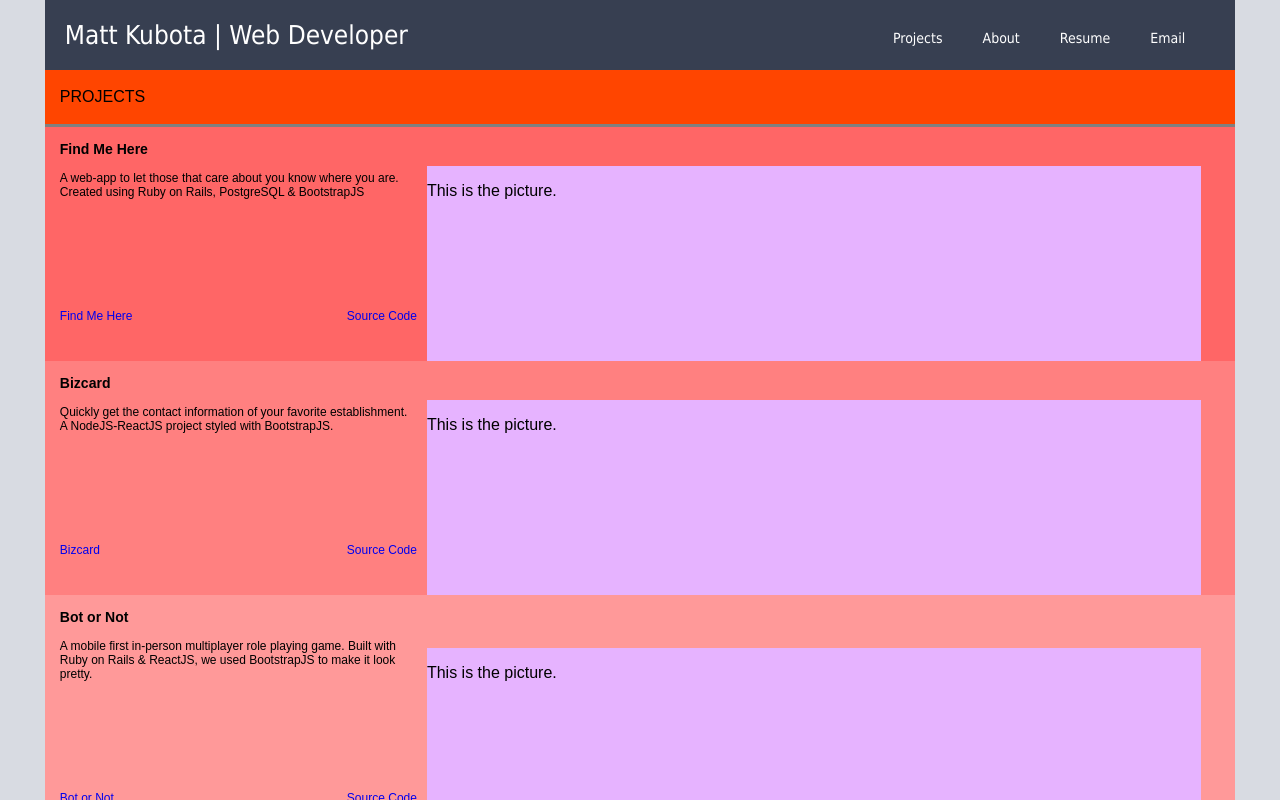
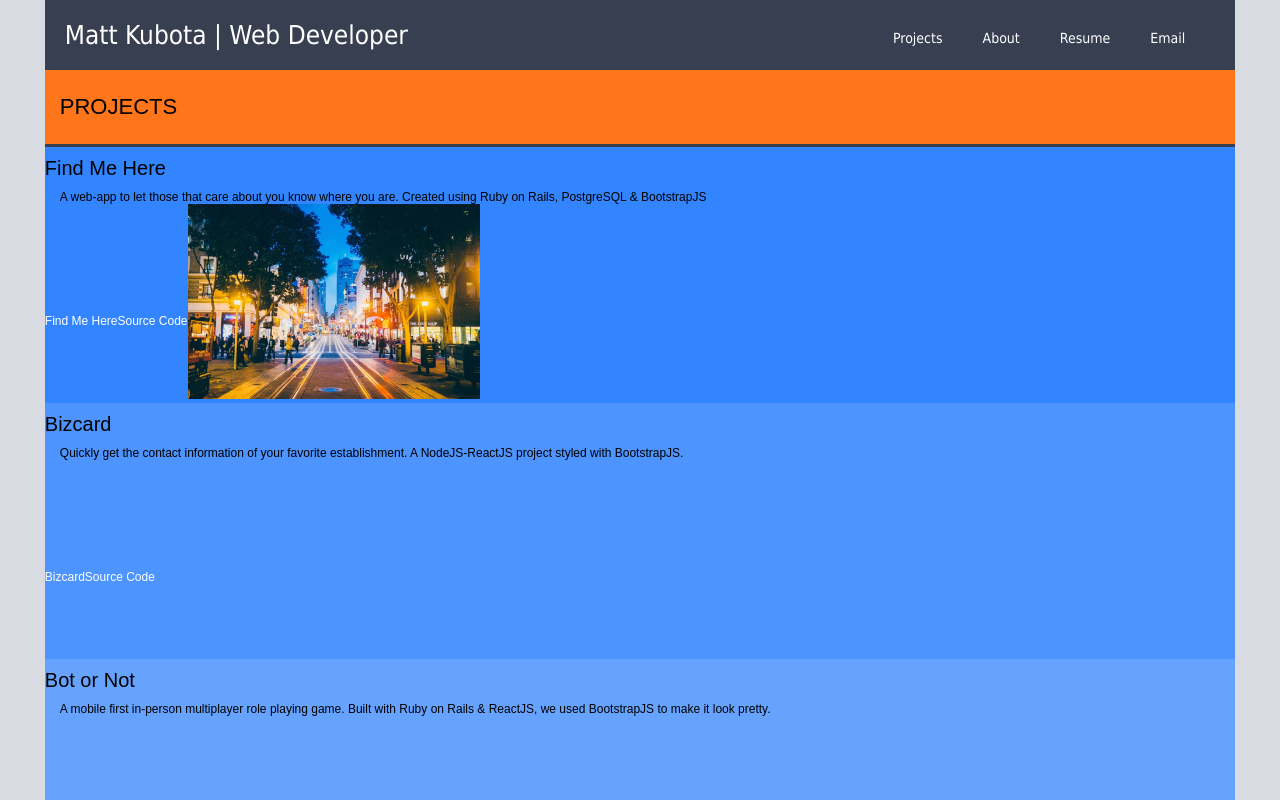
Before and after one commit to mattk5/homepage, a React (Create React App) app: page / in a window 1280 px wide. Shown: the top 800 px of the page. Built offline with nearby package versions, Linux system fonts and the light colour scheme.

Commit message:
changed color and testing layout with an image.

```diff
--- a/src/about.css
+++ b/src/about.css
@@ -7,9 +7,12 @@
 	background-color: #373F51;
 	color: white;
 	font-size: 30px;
-	border-bottom: gray 3px solid;
+	font-weight: 100;
+	border-bottom: #ff751a 3px solid;
 }
 
 .about-body {
+	font-size: 14px;
+	font-weight: 100;
 	padding: 0px 10px 20px 10px;
 }
--- a/src/body.css
+++ b/src/body.css
@@ -1,37 +1,51 @@
-.project-title {
-	background-color: #FF4500;
+.project-header {
+	background-color: #ff751a;
 	padding: 2px 0px 2px 15px;
-	border-bottom: gray 3px solid;
+	border-bottom: #373F51 3px solid;
+	font-size: 22px;
+	font-weight: 100;
 }
 
 .each-project {
 	background-color: #d580ff;
 	min-height: 225px;
+	width: 100%;
 }
 
-.project-info {
-	width: 30%;
+.each-title {
+	font-size: 20px;
+	padding: 10px 0 10px 0;
+}
+
+.project-description {
+	/*width: 30%;*/
 	font-size: 12px;
-	display: inline-block;
+	font-weight: 100;
 	margin-right: 10px;
 	padding-left: 15px;
-}
-
-.picture {
-	width: 65%;
-	height: 195px;
-	display: inline-block;
-	background-color: #e6b3ff;
 }
 
 .live {
 	margin-top: 110px;
 	float: left;
 	text-decoration: none;
+	color: white;
+	font-size: 12px;
+	font-weight: 100;
 }
 
 .source {
 	margin-top: 110px;
-	float: right;
+	float: left;
 	text-decoration: none;
+	color: white;
+	font-size: 12px;
+	font-weight: 100;
 }
+
+.picture {
+	/*width: 65%;*/
+	height: 195px;
+	/*float: right;*/
+	background-color: #e6b3ff;
+}
--- a/src/body.js
+++ b/src/body.js
@@ -21,9 +21,9 @@ export default class Body extends Component {
 	render() {
 		return(
 			<div id="project-container">
-			<div className="project-title">
-				<p>PROJECTS</p>
-			</div>
+				<div className="project-header">
+					<p>PROJECTS</p>
+				</div>
 				{this.props.projects.map(project => {
 					const divBackground = {
 						background: project.backgroundColor
@@ -31,13 +31,11 @@ export default class Body extends Component {
 					return(
 						<div className="each-project" style={divBackground}>
 							<div className="project-info">
-								<h3>{project.name}</h3>
-								<div>{project.description}</div>
+								<div className="each-title">{project.name}</div>
+								<div className="project-description">{project.description}</div>
 								<a className="live" href={project.url}>{project.name}</a>
 								<a className="source" href={project.source}>Source Code</a>
-							</div>
-							<div className="picture">
-								<p>This is the picture.</p>
+								<img className="picture" src={project.imgSrc} alt=""/>
 							</div>
 						</div>
 						)
--- a/src/data/projects.js
+++ b/src/data/projects.js
@@ -1,24 +1,27 @@
+import findMeHere from '../pictures/find.jpg'
+
 const projects = [
 	{
 		name: 'Find Me Here',
 		description: 'A web-app to let those that care about you know where you are. Created using Ruby on Rails, PostgreSQL & BootstrapJS',
 		source: 'https://github.com/mattk5/findmehere',
 		url: 'https://findmehere.herokuapp.com',
-		backgroundColor: '#ff6666',
+		backgroundColor: '#3385ff',
+		imgSrc: findMeHere,
 	},
 	{
 		name: 'Bizcard',
 		description: 'Quickly get the contact information of your favorite establishment. A NodeJS-ReactJS project styled with BootstrapJS.',
 		source: 'https://github.com/mattk5/biz-card',
 		url: 'https://beta-bizcard.herokuapp.com',
-		backgroundColor: '#ff8080',
+		backgroundColor: '#4d94ff',
 	},
 	{
 		name: 'Bot or Not',
 		description: 'A mobile first in-person multiplayer role playing game. Built with Ruby on Rails & ReactJS, we used BootstrapJS to make it look pretty.',
 		source: 'https://github.com/mattk5/bot-or-not',
 		url: 'https://bot-or-not.herokuapp.com',
-		backgroundColor: '#ff9999',
+		backgroundColor: '#66a3ff',
 	}
 ]
 
```
Also changed, not shown: src/pictures/find.jpg (added).
